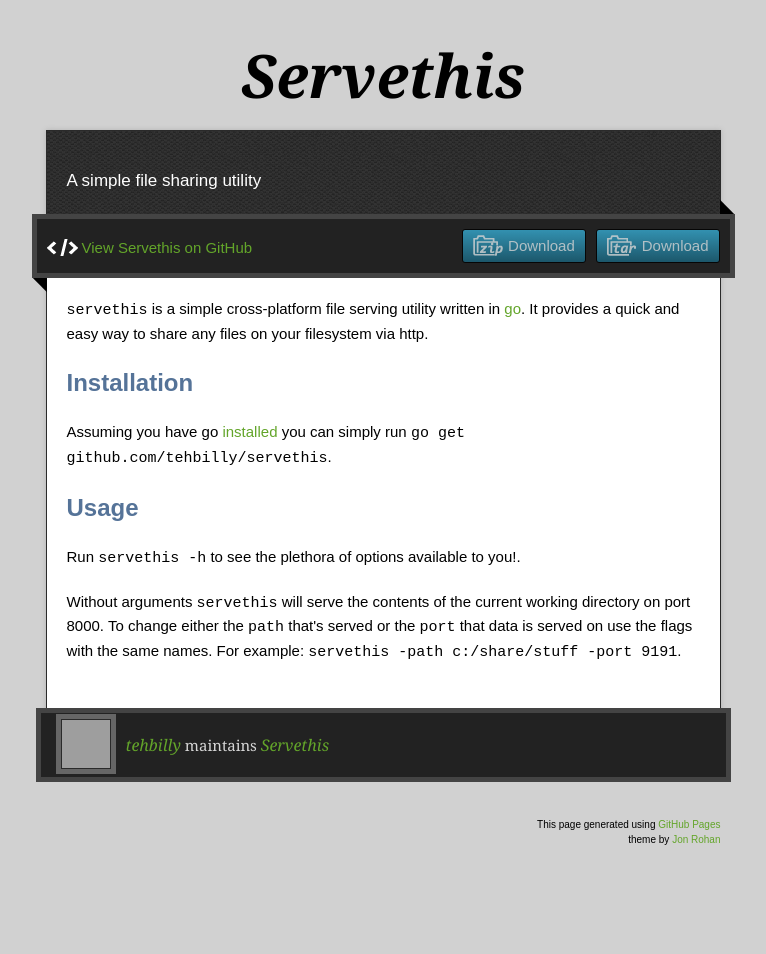
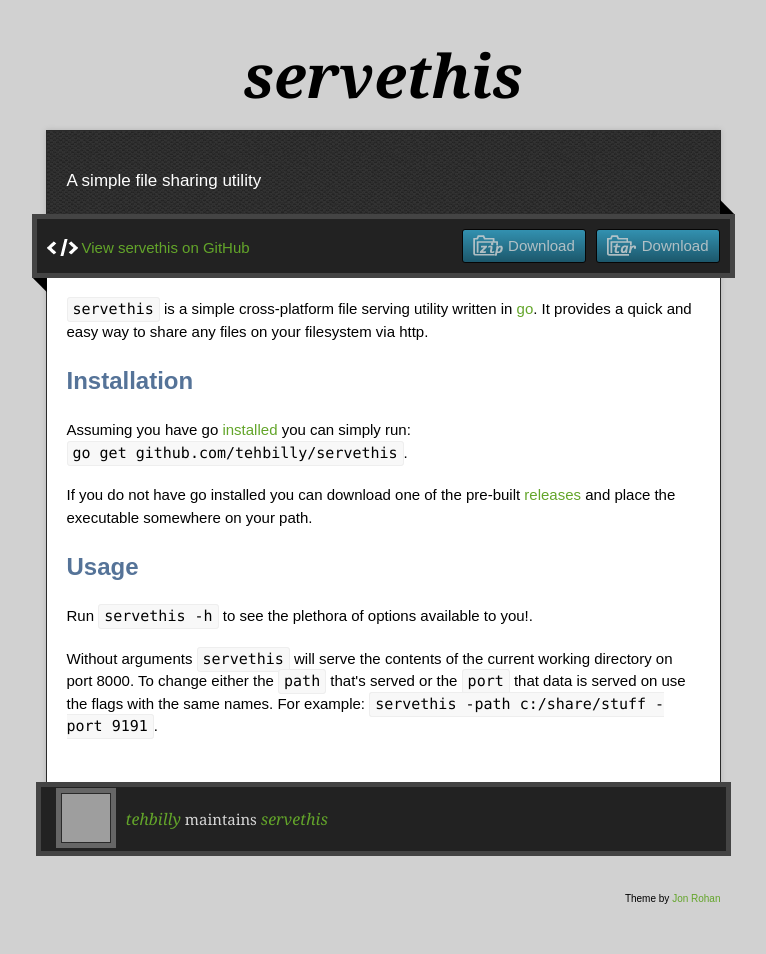
Before and after one commit to tehbilly/servethis, a plain HTML site: page index.html in a window 1280 px wide. Shown: the whole page, without its empty margins (257-1023 px from the left). Drawn offline with nearby package versions, Linux system fonts and the light colour scheme; grey boxes are pictures that could not be loaded.

Commit message:
Cleaning up index and stylesheet

```diff
--- a/index.html
+++ b/index.html
@@ -1,6 +1,4 @@
 <!doctype html>
-<!-- The Time Machine GitHub pages theme was designed and developed by Jon Rohan, on Feb 7, 2012. -->
-<!-- Follow him for fun. http://twitter.com/jonrohan. Tail his code on http://github.com/jonrohan -->
 <html>
 <head>
   <meta charset="utf-8">
@@ -8,21 +6,17 @@
 
   <link rel="stylesheet" href="stylesheets/stylesheet.css" media="screen"/>
   <link rel="stylesheet" href="stylesheets/pygment_trac.css"/>
-  <script type="text/javascript" src="https://ajax.googleapis.com/ajax/libs/jquery/1.7.1/jquery.min.js"></script>
-  <script type="text/javascript" src="javascripts/script.js"></script>
 
-  <title>Servethis</title>
+  <title>github.com/tehbilly/servethis</title>
   <meta name="description" content="A simple file sharing utility">
 
   <meta name="viewport" content="width=device-width,initial-scale=1">
-
 </head>
 
 <body>
-
   <div class="wrapper">
     <header>
-      <h1 class="title">Servethis</h1>
+      <h1 class="title">servethis</h1>
     </header>
     <div id="container">
       <p class="tagline">A simple file sharing utility</p>
@@ -31,20 +25,21 @@
         <div class="inner">
           <a href="https://github.com/tehbilly/servethis/tarball/master" class="download-button tar"><span>Download</span></a>
           <a href="https://github.com/tehbilly/servethis/zipball/master" class="download-button zip"><span>Download</span></a>
-          <a href="https://github.com/tehbilly/servethis" class="code">View Servethis on GitHub</a>
+          <a href="https://github.com/tehbilly/servethis" class="code">View servethis on GitHub</a>
         </div>
         <span class="blc"></span><span class="trc"></span>
         </div>
         <article class="markdown-body">
           <p><code>servethis</code> is a simple cross-platform file serving utility written in <a href="http://golang.org/">go</a>. It provides a quick and easy way to share any files on your filesystem via http.</p>
 
-<h2>
-<a name="installation" class="anchor" href="#installation"><span class="octicon octicon-link"></span></a>Installation</h2>
+<h2><a name="installation" class="anchor" href="#installation"><span class="octicon octicon-link"></span></a>Installation</h2>
 
-<p>Assuming you have go <a href="http://golang.org/doc/install/">installed</a> you can simply run <code>go get github.com/tehbilly/servethis</code>.</p>
+<p>Assuming you have go <a href="http://golang.org/doc/install/">installed</a> you can simply run:<br>
+<code>go get github.com/tehbilly/servethis</code>.</p>
 
-<h2>
-<a name="usage" class="anchor" href="#usage"><span class="octicon octicon-link"></span></a>Usage</h2>
+<p>If you do not have go installed you can download one of the pre-built <a href="https://github.com/tehbilly/servethis/releases">releases</a> and place the executable somewhere on your path.</p>
+
+<h2><a name="usage" class="anchor" href="#usage"><span class="octicon octicon-link"></span></a>Usage</h2>
 
 <p>Run <code>servethis -h</code> to see the plethora of options available to you!.</p>
 
@@ -54,12 +49,11 @@
     </div>
     <footer>
       <div class="owner">
-      <p><a href="https://github.com/tehbilly" class="avatar"><img src="https://avatars0.githubusercontent.com/u/1431035?s=60" width="48" height="48"/></a> <a href="https://github.com/tehbilly">tehbilly</a> maintains <a href="https://github.com/tehbilly/servethis">Servethis</a></p>
-
-
+      <p><a href="https://github.com/tehbilly" class="avatar"><img src="https://avatars0.githubusercontent.com/u/1431035?s=60" width="48" height="48"/></a>
+      <a href="https://github.com/tehbilly">tehbilly</a> maintains <a href="https://github.com/tehbilly/servethis">servethis</a></p>
       </div>
       <div class="creds">
-        <small>This page generated using <a href="http://pages.github.com/">GitHub Pages</a><br/>theme by <a href="https://twitter.com/jonrohan/">Jon Rohan</a></small>
+        <small>Theme by <a href="https://twitter.com/jonrohan/">Jon Rohan</a></small>
       </div>
     </footer>
   </div>
@@ -69,6 +63,7 @@
     <p class="name"></p>
   </div>
 
-
+  <script type="text/javascript" src="https://ajax.googleapis.com/ajax/libs/jquery/1.7.1/jquery.min.js"></script>
+  <script type="text/javascript" src="javascripts/script.js"></script>
 </body>
 </html>
--- a/stylesheets/stylesheet.css
+++ b/stylesheets/stylesheet.css
@@ -228,8 +228,12 @@ code,
 kbd,
 pre,
 samp {
-  font-family: monospace, monospace;
+  font-family: Consolas, "Liberation Mono", Courier, monospace;
   font-size: 1em;
+  padding: 2px 5px 3px;
+  background: #f8f8f8;
+  border: 1px solid #eee;
+  border-radius: 3px;
 }
 
 /* Forms
```
